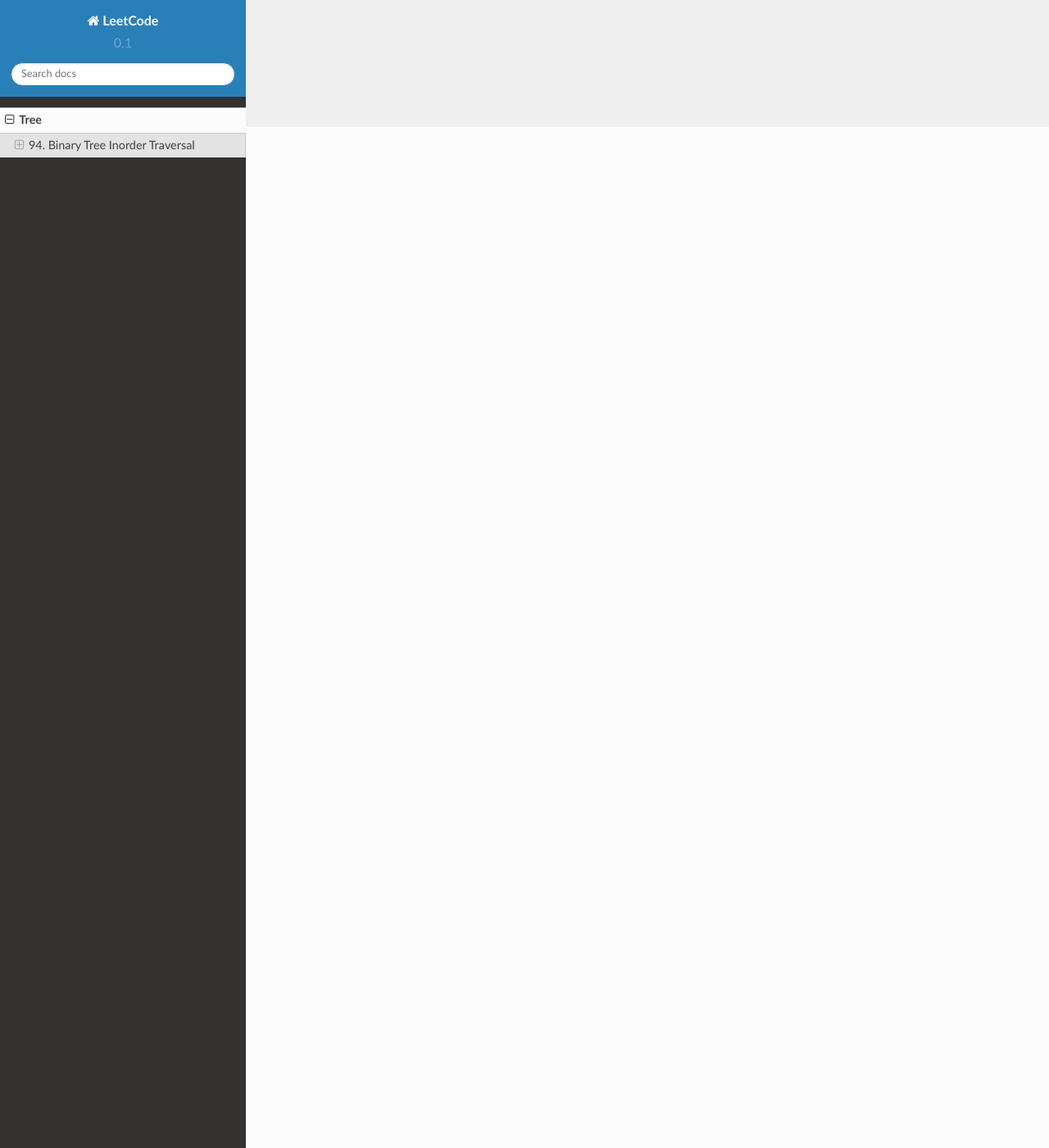
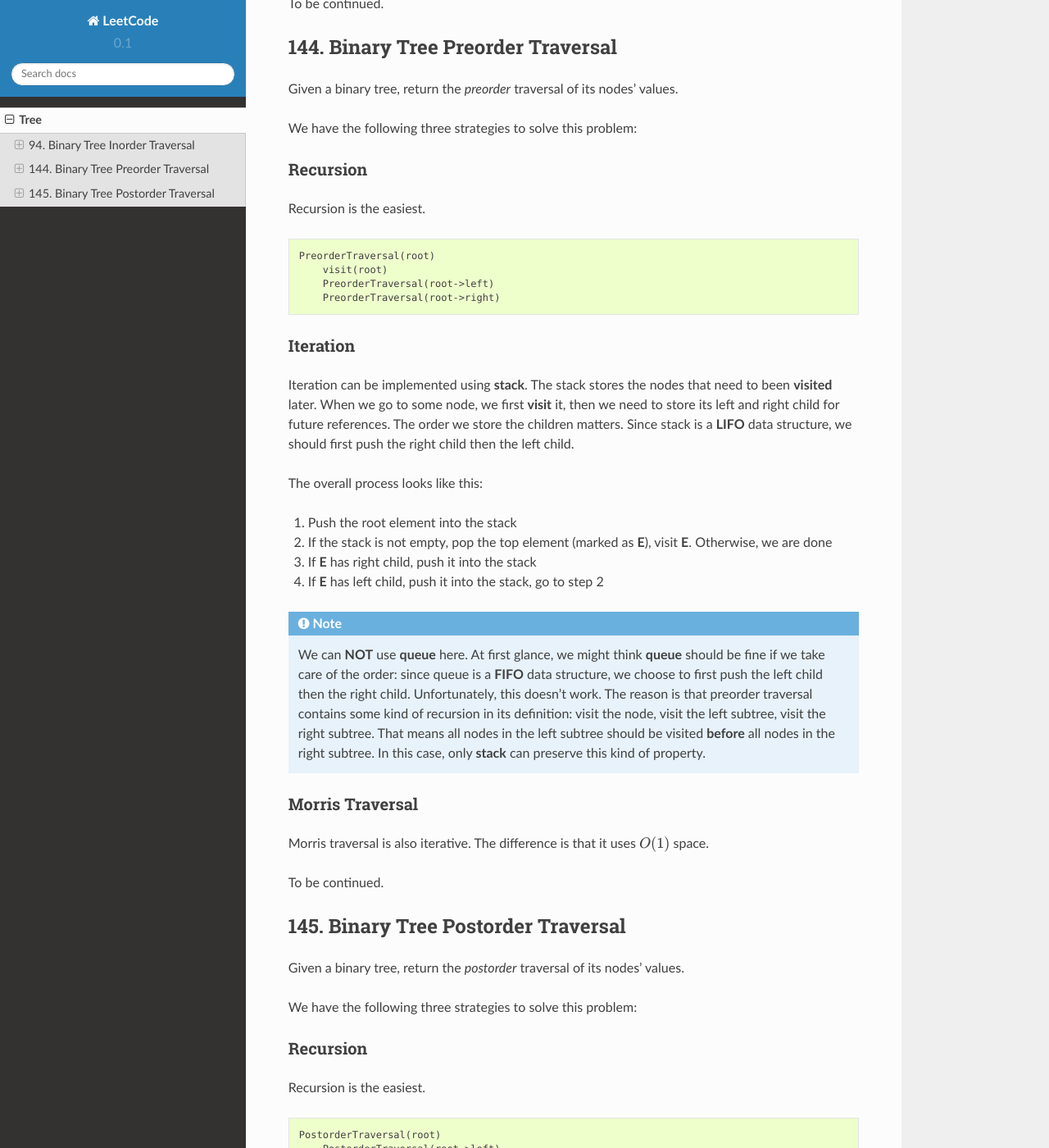
Before and after one commit to chenyanzhe/leetcode, a Sphinx documentation site: the page built from docs/source/tree.rst, in a window 1280 px wide and 1400 px high, scrolled down 1245 px. Shown: the whole window at 82% size. Built offline with Sphinx 7.4.7 and the Read the Docs theme 2.0.0, drawn with Linux system fonts in a browser that asks for light colours; some of the changed text lies outside the part shown.

Commit message:
Add binary tree traversal docs

```diff
--- a/docs/source/tree.rst
+++ b/docs/source/tree.rst
@@ -4,35 +4,143 @@
 94. Binary Tree Inorder Traversal
 ---------------------------------
 
-Given a binary tree, return the inorder traversal of its nodes' values.
+Given a binary tree, return the *inorder* traversal of its nodes' values.
 
-We have following four strategies to solve this problem:
+We have the following three strategies to solve this problem:
 
 Recursion
 ~~~~~~~~~
 
-Recursion is easiest, both for understanding and implementation.
+Recursion is the easiest.
 
 .. code-block:: none
 
-   InorderTraversal(root)
-      InorderTraversal(root->left)
-      visit(root)
-      InorderTraversal(root->right)
+    InorderTraversal(root)
+        InorderTraversal(root->left)
+        visit(root)
+        InorderTraversal(root->right)
 
 Iteration
 ~~~~~~~~~
 
-Iterative way is often asked during interview. It's done with the help of **Stack**.
+Iteration can be implemented using **stack**. The stack stores the nodes that are **traversed** but not yet **visited**.
+When we go to some node, it is said **traversed**. However, we can not **visit** it right now until its left subtree
+is visited. In that case, we push it into the stack for future reference.
+
+The overall process looks like this:
+
+1. Keep pushing left child into the stack (if any)
+2. Pop the top element (marked as **E**) from the stack, visit **E**
+3. If **E** has right child, push it into the stack, go back to step 1
+
+The figure below provides an overview of the traversal. Every node is mark with two **timestamps**:
+the first one marks the time it is pushed into the stack, the second one marks the time it is visited.
+
+.. image:: images/1469348911.jpg
+   :scale: 20
+
+Morris Traversal
+~~~~~~~~~~~~~~~~
+
+Morris traversal is also iterative. The difference is that it uses :math:`O(1)` space.
+
+To be continued.
+
+144. Binary Tree Preorder Traversal
+-----------------------------------
+
+Given a binary tree, return the *preorder* traversal of its nodes' values.
+
+We have the following three strategies to solve this problem:
+
+Recursion
+~~~~~~~~~
+
+Recursion is the easiest.
 
 .. code-block:: none
 
-   1. Keep pushing left child into the stack (if any)
-   2. Visit the top element
-   3. Push right child into the stack (if any), go back to step 1
+    PreorderTraversal(root)
+        visit(root)
+        PreorderTraversal(root->left)
+        PreorderTraversal(root->right)
 
-The following figure shows an example of how this works. Every node is mark with two *timestamps*,
-the first one is the time it is pushed into the stack, the second one is the time it is visited.
+Iteration
+~~~~~~~~~
 
-.. image:: images/1469348911.jpg
-   :width: 200pt
+Iteration can be implemented using **stack**. The stack stores the nodes that need to been **visited** later.
+When we go to some node, we first **visit** it, then we need to store its left and right child for future references.
+The order we store the children matters. Since stack is a **LIFO** data structure, we should first push the right child
+then the left child.
+
+The overall process looks like this:
+
+1. Push the root element into the stack
+2. If the stack is not empty, pop the top element (marked as **E**), visit **E**. Otherwise, we are done
+3. If **E** has right child, push it into the stack
+4. If **E** has left child, push it into the stack, go to step 2
+
+.. note::
+
+    We can **NOT** use **queue** here. At first glance, we might think **queue** should be fine if we take care of
+    the order: since queue is a **FIFO** data structure, we choose to first push the left child then the right child.
+    Unfortunately, this doesn't work. The reason is that preorder traversal contains some kind of recursion in its
+    definition: visit the node, visit the left subtree, visit the right subtree. That means all nodes in the
+    left subtree should be visited **before** all nodes in the right subtree. In this case, only **stack** can
+    preserve this kind of property.
+
+Morris Traversal
+~~~~~~~~~~~~~~~~
+
+Morris traversal is also iterative. The difference is that it uses :math:`O(1)` space.
+
+To be continued.
+
+145. Binary Tree Postorder Traversal
+------------------------------------
+
+Given a binary tree, return the *postorder* traversal of its nodes' values.
+
+We have the following three strategies to solve this problem:
+
+Recursion
+~~~~~~~~~
+
+Recursion is the easiest.
+
+.. code-block:: none
+
+    PostorderTraversal(root)
+        PostorderTraversal(root->left)
+        PostorderTraversal(root->right)
+        visit(root)
+
+Iteration
+~~~~~~~~~
+
+1) Using Two Stacks
+*******************
+
+When we go to some node, we should first visit its left and right subtrees. This can be interpreted as **traversing**
+the node **twice** before actually **visiting** it. We can use two stacks to store the two traversals separately.
+The order we store the children matters. Since the sequence get reversed when all nodes go from one stack to the other,
+we choose to push the left child before the right child in the first stack.
+
+The overall process looks like this:
+
+1. Push the root element into the stack I
+2. If the stack I is not empty, pop the top element (marked as **E**), push it into stack II. Otherwise, we are done
+3. If **E** has left child, push it into the stack I
+4. If **E** has right child, push it into the stack I, go to step 2
+
+After we have done, pop all the elements in the stack II, the order is exactly the postorder.
+
+2) Using One Stack
+******************
+
+To be continued.
+
+Morris Traversal
+~~~~~~~~~~~~~~~~
+
+To be continued.
```
